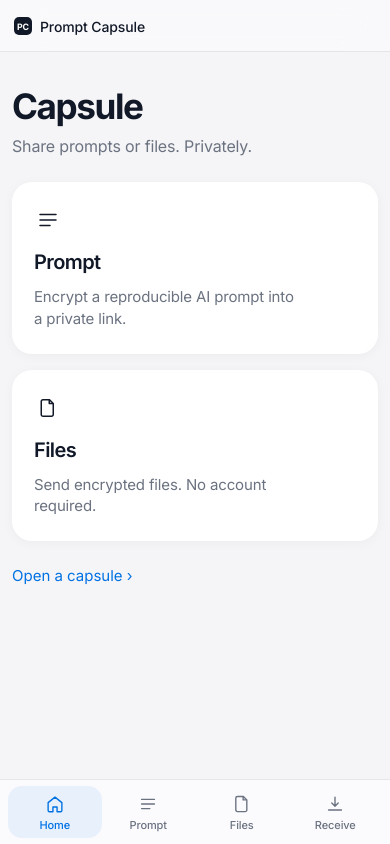
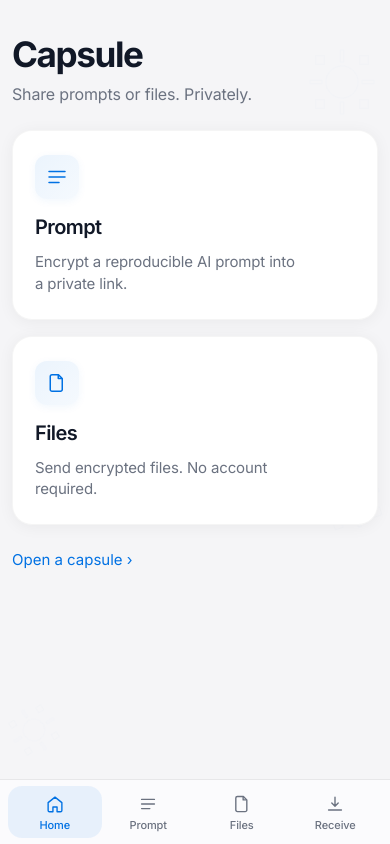
Before and after one commit to Sarrvessh/spn, a plain HTML site: page index.html in a window 390 px wide. Drawn offline with Linux system fonts and the light colour scheme.

Commit message:
Refactor navigation structure and styles for improved layout and responsiveness; add favicon

```diff
--- a/index.html
+++ b/index.html
@@ -10,6 +10,8 @@
       content="Prompt Capsule securely shares encrypted AI prompts and files in the browser."
     />
     <title>Prompt Capsule</title>
+    <link rel="icon" href="./favicon.svg" type="image/svg+xml" />
+    <link rel="apple-touch-icon" href="./favicon.svg" />
     <link rel="preconnect" href="https://fonts.googleapis.com" />
     <link rel="preconnect" href="https://fonts.gstatic.com" crossorigin />
     <link
@@ -19,18 +21,70 @@
     <link rel="stylesheet" href="./styles.css" />
   </head>
   <body>
+    <!-- Animated Background Gears -->
+    <div class="gear-container">
+      <svg class="gear gear-1" viewBox="0 0 100 100" xmlns="http://www.w3.org/2000/svg">
+        <circle cx="50" cy="50" r="20" fill="none" stroke="currentColor" stroke-width="2"/>
+        <g stroke="currentColor" stroke-width="2" fill="none">
+          <rect x="48" y="10" width="4" height="15"/>
+          <rect x="48" y="75" width="4" height="15"/>
+          <rect x="10" y="48" width="15" height="4"/>
+          <rect x="75" y="48" width="15" height="4"/>
+          <rect x="17" y="17" width="11" height="11"/>
+          <rect x="72" y="72" width="11" height="11"/>
+          <rect x="72" y="17" width="11" height="11"/>
+          <rect x="17" y="72" width="11" height="11"/>
+        </g>
+      </svg>
+      <svg class="gear gear-2" viewBox="0 0 100 100" xmlns="http://www.w3.org/2000/svg">
+        <circle cx="50" cy="50" r="18" fill="none" stroke="currentColor" stroke-width="2"/>
+        <g stroke="currentColor" stroke-width="2" fill="none">
+          <rect x="48" y="12" width="4" height="14"/>
+          <rect x="48" y="74" width="4" height="14"/>
+          <rect x="12" y="48" width="14" height="4"/>
+          <rect x="74" y="48" width="14" height="4"/>
+          <rect x="19" y="19" width="10" height="10"/>
+          <rect x="71" y="71" width="10" height="10"/>
+          <rect x="71" y="19" width="10" height="10"/>
+          <rect x="19" y="71" width="10" height="10"/>
+        </g>
+      </svg>
+      <svg class="gear gear-3" viewBox="0 0 100 100" xmlns="http://www.w3.org/2000/svg">
+        <circle cx="50" cy="50" r="22" fill="none" stroke="currentColor" stroke-width="2"/>
+        <g stroke="currentColor" stroke-width="2" fill="none">
+          <rect x="48" y="8" width="4" height="16"/>
+          <rect x="48" y="76" width="4" height="16"/>
+          <rect x="8" y="48" width="16" height="4"/>
+          <rect x="76" y="48" width="16" height="4"/>
+          <rect x="15" y="15" width="12" height="12"/>
+          <rect x="73" y="73" width="12" height="12"/>
+          <rect x="73" y="15" width="12" height="12"/>
+          <rect x="15" y="73" width="12" height="12"/>
+        </g>
+      </svg>
+      <svg class="gear gear-4" viewBox="0 0 100 100" xmlns="http://www.w3.org/2000/svg">
+        <circle cx="50" cy="50" r="19" fill="none" stroke="currentColor" stroke-width="2"/>
+        <g stroke="currentColor" stroke-width="2" fill="none">
+          <rect x="48" y="11" width="4" height="15"/>
+          <rect x="48" y="74" width="4" height="15"/>
+          <rect x="11" y="48" width="15" height="4"/>
+          <rect x="74" y="48" width="15" height="4"/>
+          <rect x="18" y="18" width="11" height="11"/>
+          <rect x="71" y="71" width="11" height="11"/>
+          <rect x="71" y="18" width="11" height="11"/>
+          <rect x="18" y="71" width="11" height="11"/>
+        </g>
+      </svg>
+    </div>
+
     <header class="topbar">
-      <nav class="nav-inner" aria-label="Prompt Capsule">
-        <a class="brand" href="./" data-screen="home" aria-label="Prompt Capsule home">
-          <span class="brand-mark" aria-hidden="true">PC</span>
-          <span class="brand-text">Prompt Capsule</span>
-        </a>
+      <nav class="nav-inner" aria-label="Main">
         <div class="nav-links" aria-label="Sections">
-          <button type="button" data-screen="prompt">Prompt</button>
-          <button type="button" data-screen="file">Files</button>
-          <button type="button" data-screen="receive">Receive</button>
+          <button type="button" data-screen="home" class="nav-button">Home</button>
+          <button type="button" data-screen="prompt" class="nav-button">Prompt</button>
+          <button type="button" data-screen="file" class="nav-button">Files</button>
+          <button type="button" data-screen="receive" class="nav-button">Receive</button>
         </div>
-        <span class="nav-spacer" aria-hidden="true"></span>
       </nav>
     </header>
 
--- a/styles.css
+++ b/styles.css
@@ -21,8 +21,121 @@
   --space-4: 24px;
   --space-5: 40px;
   --shadow: 0 2px 12px rgba(0, 0, 0, 0.04);
+  --shadow-lg: 0 8px 32px rgba(0, 0, 0, 0.08);
   font-family: var(--sans);
 }
+
+/* Keyframe animations for gears */
+@keyframes spin-cw {
+  from {
+    transform: rotate(0deg);
+  }
+  to {
+    transform: rotate(360deg);
+  }
+}
+
+@keyframes spin-ccw {
+  from {
+    transform: rotate(360deg);
+  }
+  to {
+    transform: rotate(0deg);
+  }
+}
+
+@keyframes float-up {
+  0% {
+    opacity: 0;
+    transform: translateY(10px);
+  }
+  100% {
+    opacity: 1;
+    transform: translateY(0);
+  }
+}
+
+/* Gear container and individual gears */
+.gear-container {
+  position: fixed;
+  top: 0;
+  left: 0;
+  right: 0;
+  bottom: 0;
+  pointer-events: none;
+  z-index: 1;
+  overflow: hidden;
+}
+
+.gear {
+  position: absolute;
+  color: rgba(0, 113, 227, 0.06);
+  opacity: 0.4;
+}
+
+.gear-1 {
+  width: 120px;
+  height: 120px;
+  top: 10%;
+  right: 5%;
+  animation: spin-cw 20s linear infinite;
+}
+
+.gear-2 {
+  width: 80px;
+  height: 80px;
+  bottom: 15%;
+  left: 3%;
+  animation: spin-ccw 15s linear infinite;
+}
+
+.gear-3 {
+  width: 100px;
+  height: 100px;
+  top: 50%;
+  right: 2%;
+  animation: spin-cw 25s linear infinite;
+}
+
+.gear-4 {
+  width: 90px;
+  height: 90px;
+  bottom: 25%;
+  right: 10%;
+  animation: spin-ccw 18s linear infinite;
+}
+
+@media (max-width: 768px) {
+  .gear {
+    opacity: 0.2;
+  }
+
+  .gear-1 {
+    width: 80px;
+    height: 80px;
+    top: 5%;
+    right: 2%;
+  }
+
+  .gear-2 {
+    width: 60px;
+    height: 60px;
+    bottom: 10%;
+    left: 1%;
+  }
+
+  .gear-3 {
+    width: 70px;
+    height: 70px;
+    top: 55%;
+    right: 1%;
+  }
+
+  .gear-4 {
+    display: none;
+  }
+}
+
 
 * {
   box-sizing: border-box;
@@ -43,6 +156,7 @@
   -moz-osx-font-smoothing: grayscale;
   overflow-x: hidden;
   padding-bottom: env(safe-area-inset-bottom);
+  position: relative;
 }
 
 button,
@@ -70,56 +184,30 @@
 .topbar {
   position: sticky;
   top: 0;
-  z-index: 20;
+  z-index: 25;
   height: 48px;
-  border-bottom: 1px solid rgba(0, 0, 0, 0.08);
-  background: rgba(251, 251, 253, 0.72);
-  backdrop-filter: saturate(180%) blur(20px);
-  -webkit-backdrop-filter: saturate(180%) blur(20px);
+  border-bottom: 1px solid rgba(0, 0, 0, 0.06);
+  background: rgba(251, 251, 253, 0.8);
+  backdrop-filter: saturate(200%) blur(25px);
+  -webkit-backdrop-filter: saturate(200%) blur(25px);
+  box-shadow: 0 1px 8px rgba(0, 0, 0, 0.04);
+  transition: all 200ms ease;
 }
 
 .nav-inner {
-  display: grid;
-  grid-template-columns: 1fr auto 1fr;
+  display: flex;
   align-items: center;
+  justify-content: center;
   width: min(980px, calc(100% - 32px));
   height: 100%;
   margin: 0 auto;
   font-size: 0.75rem;
 }
 
-.brand {
-  display: inline-flex;
-  align-items: center;
-  gap: 8px;
-  justify-self: start;
-  font-weight: 500;
-  letter-spacing: -0.01em;
-  color: var(--ink);
-}
-
-.brand-mark {
-  display: grid;
-  place-items: center;
-  width: 18px;
-  height: 18px;
-  border-radius: 5px;
-  background: var(--ink);
-  color: #fff;
-  font-size: 0.55rem;
-  font-weight: 700;
-}
-
-.brand-text {
-  font-size: 0.8125rem;
-  font-weight: 500;
-}
-
 .nav-links {
   display: inline-flex;
   align-items: center;
   gap: 32px;
-  justify-self: center;
   color: var(--muted);
 }
 
@@ -132,28 +220,46 @@
   font-weight: 500;
   letter-spacing: -0.01em;
   opacity: 1;
-  transition: color 160ms ease;
+  transition: color 160ms ease, opacity 160ms ease;
+  position: relative;
+}
+
+.nav-links button::after {
+  content: '';
+  position: absolute;
+  bottom: -8px;
+  left: 0;
+  right: 0;
+  height: 2px;
+  background: var(--blue);
+  border-radius: 1px;
+  transform: scaleX(0);
+  transform-origin: left;
+  transition: transform 200ms ease;
 }
 
 .nav-links button.is-active {
   color: var(--ink);
 }
 
+.nav-links button.is-active::after {
+  transform: scaleX(1);
+}
+
 .nav-links button:hover {
   color: var(--ink);
 }
 
 .nav-spacer {
-  justify-self: end;
-  width: 140px;
-  height: 1px;
-  visibility: hidden;
+  display: none;
 }
 
 .shell {
   width: min(1040px, calc(100% - 48px));
   margin: 0 auto;
   padding: var(--space-5) 0 96px;
+  position: relative;
+  z-index: 2;
 }
 
 .screen.is-hidden {
@@ -195,6 +301,7 @@
 
 .landing-hero {
   padding: var(--space-3) 0 var(--space-4);
+  animation: float-up 600ms ease-out;
 }
 
 .landing-tiles {
@@ -214,16 +321,27 @@
   border: 0;
   border-radius: 20px;
   background: var(--card);
-  box-shadow: var(--shadow);
+  box-shadow: 0 2px 16px rgba(0, 0, 0, 0.05);
   text-align: left;
   color: var(--ink);
-  transition: transform 220ms ease, box-shadow 220ms ease, background 220ms ease;
-}
+  transition: transform 220ms cubic-bezier(0.34, 1.56, 0.64, 1), box-shadow 220ms ease, background 220ms ease, border-color 220ms ease;
+  border: 1px solid rgba(0, 0, 0, 0.04);
+  position: relative;
+  overflow: hidden;
+  animation: float-up 600ms ease-out;
+  animation-fill-mode: both;
+}
+
+.landing-tile:nth-child(1) { animation-delay: 100ms; }
+.landing-tile:nth-child(2) { animation-delay: 150ms; }
+.landing-tile:nth-child(3) { animation-delay: 200ms; }
+.landing-tile:nth-child(4) { animation-delay: 250ms; }
 
 @media (hover: hover) and (pointer: fine) {
   .landing-tile:hover {
-    transform: translateY(-3px);
-    box-shadow: 0 4px 16px rgba(0, 0, 0, 0.06);
+    transform: translateY(-6px);
+    box-shadow: 0 12px 24px rgba(0, 113, 227, 0.12);
+    border-color: rgba(0, 113, 227, 0.2);
   }
 }
 
@@ -239,19 +357,27 @@
 .landing-tile-icon {
   display: grid;
   place-items: center;
-  width: 28px;
-  height: 28px;
+  width: 44px;
+  height: 44px;
   margin: 0 0 4px;
-  border-radius: 0;
-  background: none;
-  box-shadow: none;
-  color: var(--ink);
+  border-radius: 12px;
+  background: linear-gradient(135deg, rgba(0, 113, 227, 0.08), rgba(0, 113, 227, 0.04));
+  box-shadow: 0 2px 8px rgba(0, 113, 227, 0.06);
+  color: var(--blue);
+  transition: all 200ms ease;
+}
+
+.landing-tile:hover .landing-tile-icon {
+  transform: scale(1.1) rotate(-5deg);
+  background: linear-gradient(135deg, rgba(0, 113, 227, 0.12), rgba(0, 113, 227, 0.08));
+  box-shadow: 0 4px 12px rgba(0, 113, 227, 0.12);
 }
 
 .landing-tile-icon svg {
   width: 24px;
   height: 24px;
   display: block;
+  transition: transform 200ms ease;
 }
 
 .landing-tile strong {
@@ -281,19 +407,20 @@
   justify-items: center;
   gap: 6px;
   padding: 40px 24px;
-  border: 1.5px dashed var(--line);
+  border: 2px solid var(--line);
   border-radius: 18px;
-  background: var(--page);
+  background: linear-gradient(135deg, rgba(245, 245, 247, 0.5), rgba(255, 255, 255, 0.3));
   color: var(--ink);
   text-align: center;
   cursor: pointer;
-  transition: border-color 160ms ease, background 160ms ease;
+  transition: all 200ms ease;
 }
 
 .drop-zone:hover,
 .drop-zone.is-dragover {
   border-color: var(--blue);
-  background: rgba(0, 113, 227, 0.04);
+  background: rgba(0, 113, 227, 0.06);
+  box-shadow: 0 4px 12px rgba(0, 113, 227, 0.08);
 }
 
 .drop-zone-title {
@@ -386,6 +513,7 @@
   line-height: 1.05;
   letter-spacing: -0.04em;
   font-weight: 700;
+  animation: float-up 700ms ease-out;
 }
 
 .hero-sub {
@@ -396,6 +524,7 @@
   line-height: 1.45;
   font-weight: 400;
   letter-spacing: -0.01em;
+  animation: float-up 800ms ease-out;
 }
 
 .hero-support {
@@ -1321,13 +1450,15 @@
     padding: 24px 22px;
   }
 
-  .nav-links,
-  .nav-spacer {
+  .nav-links {
     display: none;
   }
 
+  .topbar {
+    display: none;
+  }
+
   .nav-inner {
-    grid-template-columns: 1fr;
     width: min(980px, calc(100% - 28px));
   }
 
@@ -1401,19 +1532,6 @@
     padding-bottom: calc(108px + env(safe-area-inset-bottom));
   }
 
-  .topbar {
-    padding-top: env(safe-area-inset-top);
-    height: calc(52px + env(safe-area-inset-top));
-  }
-
-  .nav-inner {
-    height: 52px;
-  }
-
-  .brand-text {
-    font-size: 0.875rem;
-  }
-
   .hero h1 {
     font-size: clamp(2rem, 9vw, 2.75rem);
   }
@@ -1423,7 +1541,7 @@
   }
 
   .workspace-header {
-    top: calc(52px + env(safe-area-inset-top));
+    top: 0;
     flex-wrap: wrap;
     gap: 8px;
   }
```
Also changed, not shown: favicon.svg (added).
